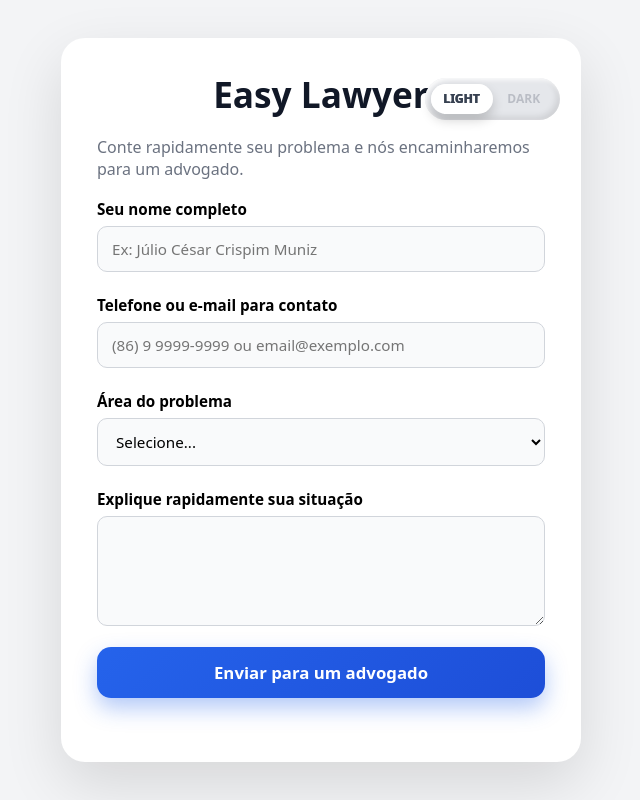
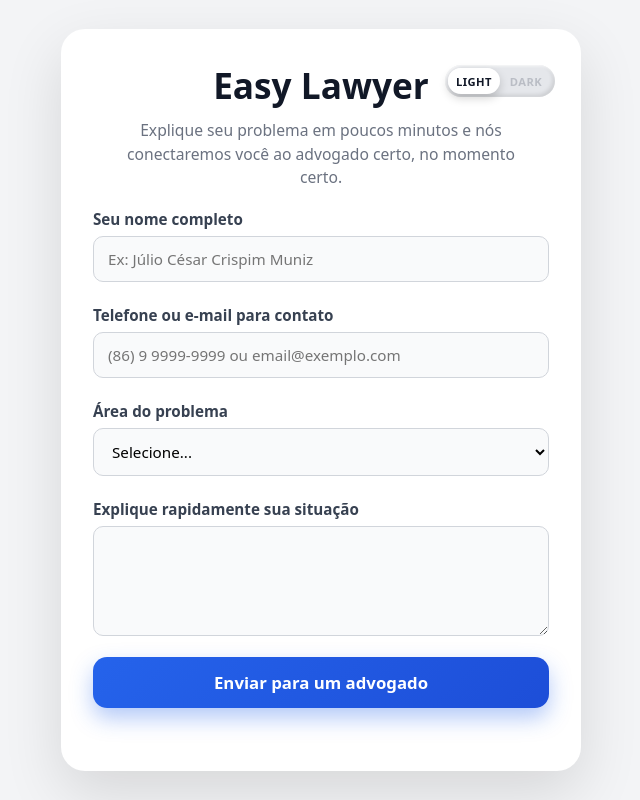
Before and after one commit to Olhaodesigner/jus-flow, a website: page public/index.html in a window 1280 px wide. Shown: the whole page, without its empty margins (319-959 px from the left). Drawn offline with Linux system fonts and the light colour scheme.

Commit message:
Update index.html

```diff
--- a/public/index.html
+++ b/public/index.html
@@ -26,7 +26,7 @@
       width: 100%;
       max-width: 520px;
       background: #fff;
-      padding: 32px 36px;
+      padding: 32px 32px 30px;
       border-radius: 24px;
       box-shadow: 0 22px 60px rgba(0,0,0,0.12);
       position: relative;
@@ -37,95 +37,100 @@
     .header {
       position: relative;
       width: 100%;
-      margin-bottom: 18px;
       text-align: center;
+      margin-bottom: 10px;
     }
 
     .logo {
       font-size: 2.2rem;
       font-weight: 800;
       color: #111827;
+      margin-bottom: 4px;
     }
 
-    /* ---------- TOGGLE (FINAL AJUSTADO) ---------- */
+    .subtitle {
+      font-size: 0.98rem;
+      color: #6b7280;
+      text-align: center;
+      margin: 0 12px 18px;
+      line-height: 1.5;
+    }
+
+    /* ---------- TOGGLE (AJUSTADO) ---------- */
 
     .toggle-wrapper {
       position: absolute;
-      right: -15px;   /* afastado da logo */
-      top: 8px;       /* alinhado horizontalmente */
+      right: -6px;   /* mais afastado lateralmente */
+      top: 4px;      /* alinhado com o topo do título */
     }
 
     .toggle-container {
-      width: 135px;
-      height: 42px;
+      width: 110px;          /* menor */
+      height: 32px;
       background: #e5e7eb;
-      border-radius: 40px;
-      padding: 5px;
+      border-radius: 999px;
+      padding: 3px;
       display: flex;
       justify-content: space-between;
       align-items: center;
       position: relative;
       cursor: pointer;
-
-      /* Neomorfismo suave */
       box-shadow:
-        inset 2px 2px 4px rgba(255,255,255,0.9),
-        inset -3px -3px 6px rgba(0,0,0,0.10);
+        inset 1px 1px 3px rgba(255,255,255,0.9),
+        inset -2px -2px 4px rgba(0,0,0,0.12);
     }
 
     .toggle-label {
       flex: 1;
       text-align: center;
-      font-size: 0.75rem;
+      font-size: 0.7rem;
       font-weight: 700;
-      transition: opacity .25s ease;
+      letter-spacing: .04em;
+      transition: opacity .25s ease, color .25s ease;
       color: #6b7280;
-      opacity: .35; /* desativado */
+      opacity: .35;             /* inativa */
       pointer-events: none;
       z-index: 2;
     }
 
     .toggle-label.active {
       opacity: 1;
-      color: #374151;
+      color: #111827;
     }
 
     .toggle-thumb {
       position: absolute;
-      top: 6px;
-      left: 6px;
-      width: 62px;
-      height: 30px;
-      border-radius: 40px;
-      font-size: 0.75rem;
-      font-weight: 700;
-      display: flex;
-      align-items: center;
-      justify-content: center;
-      transition: left .23s ease, background .23s ease, color .23s ease;
-
-      /* Sombra bonita somente no botão */
-      background: #fff;
-      color: #374151;
+      top: 3px;
+      left: 3px;
+      width: 52px;
+      height: 26px;
+      border-radius: 999px;
+      transition: left .23s ease, background .23s ease, box-shadow .23s ease;
+      background: #ffffff;
       box-shadow:
-        0 6px 12px rgba(0,0,0,0.18),
+        0 4px 10px rgba(0,0,0,0.18),
         inset 2px 2px 4px rgba(255,255,255,0.95);
+      z-index: 1;
     }
 
     /* ---------- DARK MODE ---------- */
 
     body.dark {
-      background: #0f172a;
+      background: #020617;
       color: #e2e8f0;
     }
 
     body.dark .card {
-      background: #0b1120;
-      box-shadow: 0 22px 60px rgba(0,0,0,0.55);
+      background: #020617;
+      box-shadow: 0 22px 60px rgba(0,0,0,0.75);
     }
 
     body.dark .logo {
-      color: #f8fafc;
+      color: #f9fafb;
+    }
+
+    body.dark .subtitle {
+      color: #9ca3af;
     }
 
     body.dark label {
@@ -133,21 +138,18 @@
     }
 
     body.dark .toggle-container {
-      background: #1e2533;
+      background: #111827;
       box-shadow:
-        inset 0 0 4px rgba(255,255,255,0.12),
-        inset -2px -2px 4px rgba(0,0,0,0.65);
+        inset 0 0 4px rgba(255,255,255,0.08),
+        inset -2px -2px 4px rgba(0,0,0,0.7);
     }
 
-    /* Glow branco: botão visível no dark sem poluir */
+    /* Glow discreto no thumb, só ao redor do botão */
     body.dark .toggle-thumb {
-      background: #0f172a;
-      color: #f1f5f9;
+      background: #020617;
       box-shadow:
-        inset 0 0 6px rgba(255,255,255,0.38),
-        0 6px 14px rgba(0,0,0,0.60),
-        inset 2px 2px 5px rgba(255,255,255,0.18);
-      border: 1px solid rgba(255,255,255,0.22);
+        inset 0 0 4px rgba(255,255,255,0.25),
+        0 4px 10px rgba(0,0,0,0.65);
     }
 
     /* ---------- FORM ---------- */
@@ -155,6 +157,7 @@
     label {
       font-weight: 600;
       font-size: 0.95rem;
+      color: #374151;
     }
 
     input, select, textarea {
@@ -194,6 +197,9 @@
 
     .success { color: #15803d; }
     .error { color: #b91c1c; }
+
+    body.dark .success { color: #4ade80; }
+    body.dark .error { color: #fecaca; }
   </style>
 </head>
 
@@ -204,19 +210,17 @@
     <div class="header">
       <div class="logo">Easy Lawyer</div>
 
-      <!-- TOGGLE -->
       <div class="toggle-wrapper">
         <div id="themeToggle" class="toggle-container">
           <div id="labelLight" class="toggle-label active">LIGHT</div>
           <div id="labelDark" class="toggle-label">DARK</div>
-
-          <div id="thumb" class="toggle-thumb">LIGHT</div>
+          <div id="thumb" class="toggle-thumb"></div>
         </div>
       </div>
     </div>
 
-    <p style="margin-bottom: 18px; color:#6b7280;">
-      Conte rapidamente seu problema e nós encaminharemos para um advogado.
+    <p class="subtitle">
+      Explique seu problema em poucos minutos e nós conectaremos você ao advogado certo, no momento certo.
     </p>
 
     <form id="form">
@@ -252,46 +256,37 @@
   </div>
 
   <script>
-    /* ==============================
-       TOGGLE - LÓGICA FINAL
-    ============================== */
+    /* ========= TOGGLE ========= */
 
     const toggle = document.getElementById("themeToggle");
     const thumb = document.getElementById("thumb");
     const labelLight = document.getElementById("labelLight");
     const labelDark = document.getElementById("labelDark");
 
-    function apply(mode) {
+    // Sempre inicia no modo LIGHT
+    let current = "light";
+    applyTheme(current);
+
+    function applyTheme(mode) {
       if (mode === "dark") {
         document.body.classList.add("dark");
-        thumb.style.left = "67px";
-        thumb.textContent = "DARK";
-
+        thumb.style.left = "55px";          // desliza para a direita
         labelLight.classList.remove("active");
         labelDark.classList.add("active");
-
       } else {
         document.body.classList.remove("dark");
-        thumb.style.left = "6px";
-        thumb.textContent = "LIGHT";
-
+        thumb.style.left = "3px";           // volta para a esquerda
         labelDark.classList.remove("active");
         labelLight.classList.add("active");
       }
     }
 
-    let current = localStorage.getItem("theme") || "light";
-    apply(current);
-
     toggle.onclick = () => {
       current = current === "light" ? "dark" : "light";
-      localStorage.setItem("theme", current);
-      apply(current);
+      applyTheme(current);
     };
 
-    /* ==============================
-       FORM
-    ============================== */
+    /* ========= FORM ========= */
 
     const form = document.getElementById("form");
     const statusDiv = document.getElementById("status");
```
